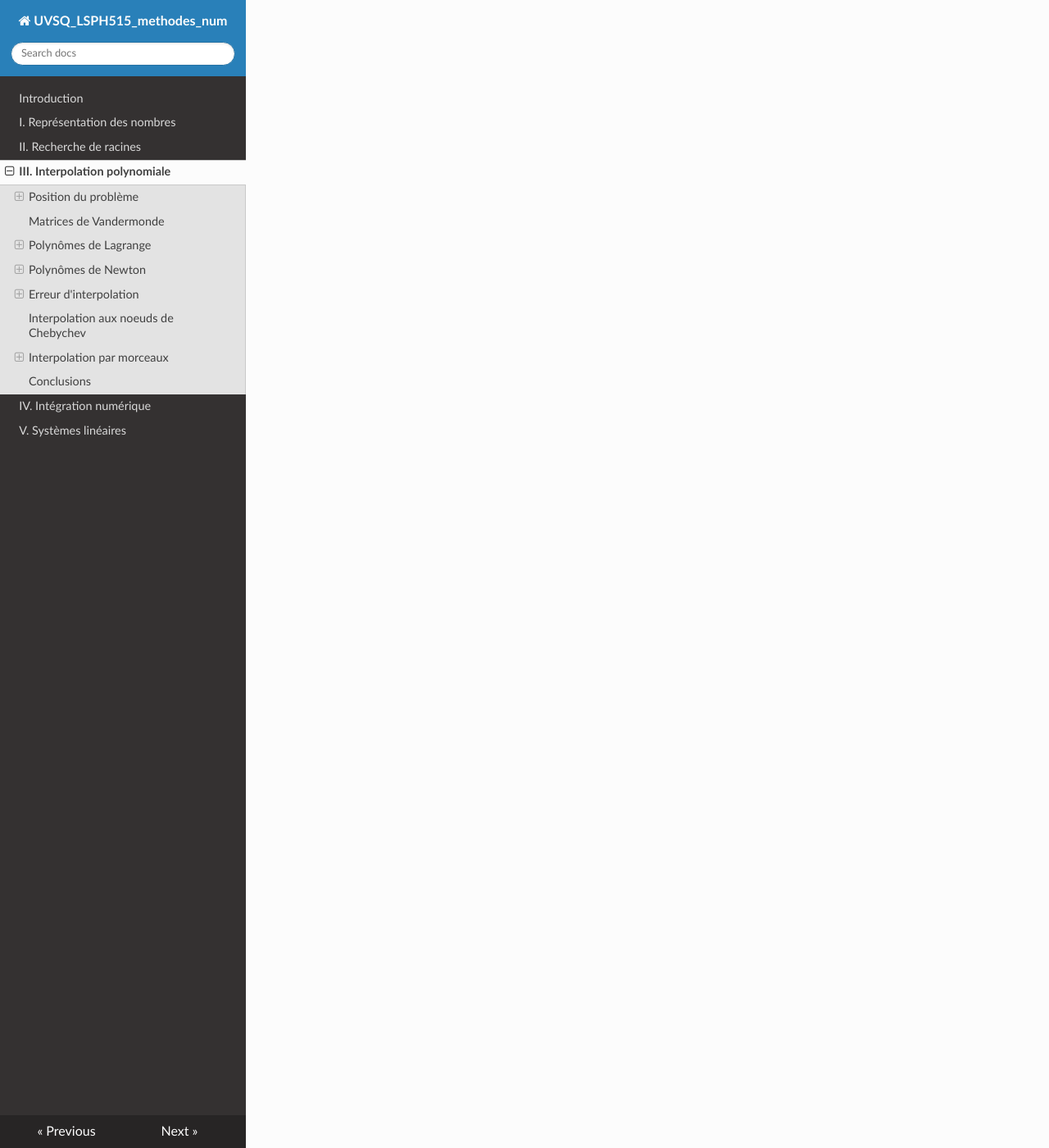
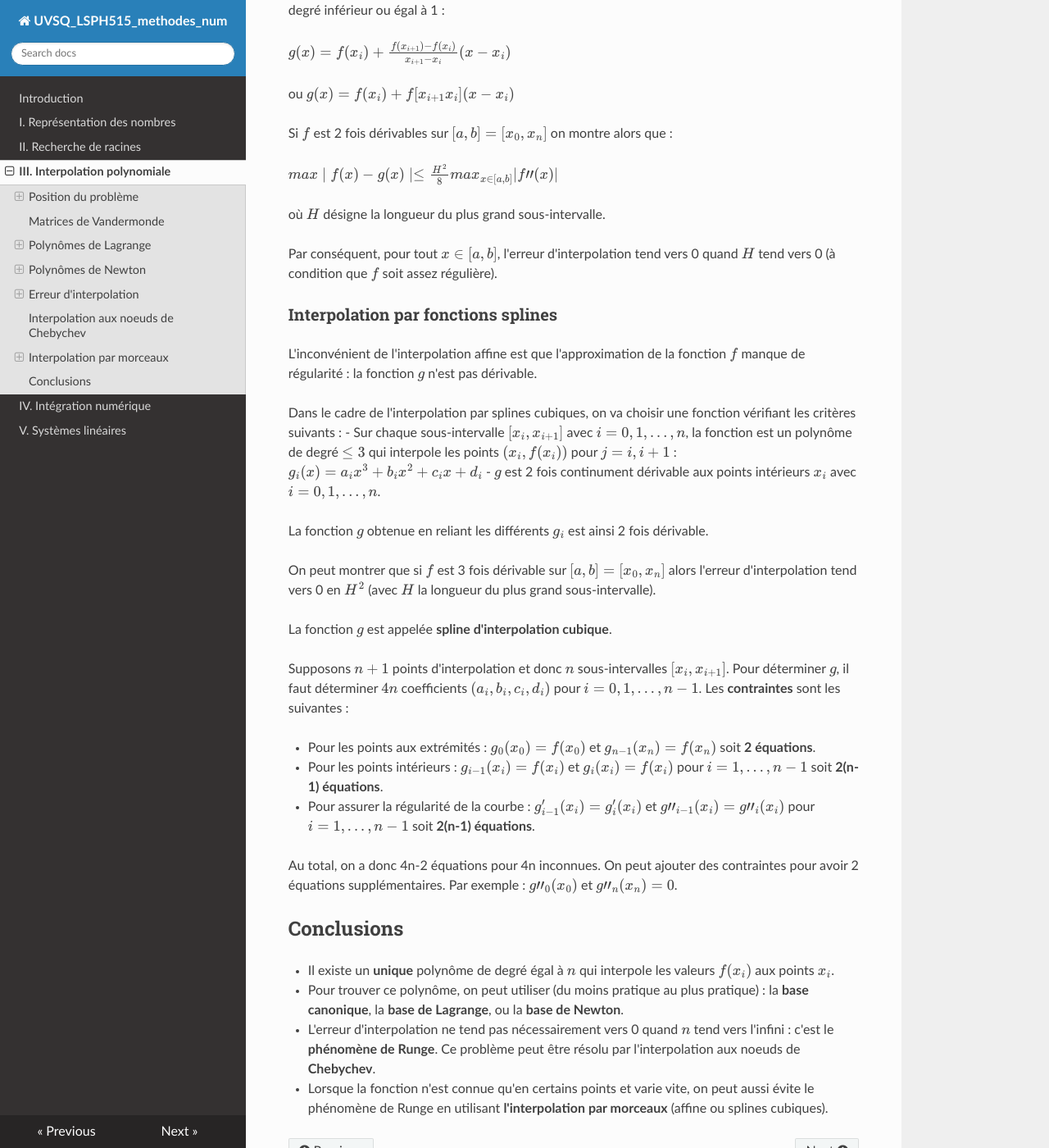
Before and after one commit to NicOudart/UVSQ_LSPH515_methodes_num, an MkDocs documentation site: the page built from docs/Chap3_Interpolation_polynomiale.md, in a window 1280 px wide and 1400 px high, scrolled down 14251 px. Shown: the whole window at 82% size. Built offline with MkDocs 1.6.1, drawn with Linux system fonts in a browser that asks for light colours; nearby versions of some CDN libraries; some of the changed text lies outside the part shown.

Commit message:
- Progress on the Spline interpolation part of Chapter 3.

```diff
--- a/docs/Chap3_Interpolation_polynomiale.md
+++ b/docs/Chap3_Interpolation_polynomiale.md
@@ -458,8 +458,73 @@ On a bien évité le phénomène de Runge.
 
 ## Interpolation par morceaux
 
+L'interpolation polynomiale ne permet pas de correctement interpoler des fonctions qui varient rapidement.
+Il faudrait des polynômes de degré élevé, ce qui entrainerait des oscillations.
+
+|Idée|
+|:-|
+|Pour éviter les oscillations, on peut utiliser **l'interpolation par morceaux avec des polynômes de degré faible** :|
+|- Des fonctions affines : **interpolation affine** ou **linéaire composite**.|
+|- Des fonctions splines cubiques : **interpolation par splines cubiques**.|
+
+|Principe|
+|:-|
+|Etant donnée une distribution de points $a=x_0<x_1<...<x_n=b$,|
+|on construit une approximation polynomiale de la fonction $f$ sur chaque sous-intervalle $[x_i,x_{i+1}]$ $(i=0,1,...,n-1)$.|
+|On obtient ainsi une fonction $g$ telle que $g(x_i) = f(x_i)$ pour $i=0,1,2,...,n$ :|
+|- Si $g$ est de degré 0 ou 1 : ligne brisée (interpolation affine).|
+|- Si $g$ est de degré >1 : le choix n'est plus unique, et on ajoute des conditions de régularité aux noeuds pour que $g$ soit continument dérivable en ces points.|
+
 ### Interpolation affine
+
+Sur chaque sous-intervalle $[x_i,x_{i+1}]$ avec $i=0,1,...,n-1$, on interpole $f$ par un polynôme de degré inférieur ou égal à 1 :
+
+$g(x) = f(x_i) + \frac{f(x_{i+1})-f(x_i)}{x_{i+1}-x_i} (x-x_i)$
+
+ou $g(x) = f(x_i) + f[x_{i+1} x_i] (x-x_i)$
+
+Si $f$ est 2 fois dérivables sur $[a,b] = [x_0,x_n]$ on montre alors que :
+
+$max \mid f(x)-g(x) \mid \leq \frac{H^2}{8} max_{x \in [a,b]} |f"(x)|$
+
+où $H$ désigne la longueur du plus grand sous-intervalle.
+
+Par conséquent, pour tout $x \in [a,b]$, l'erreur d'interpolation tend vers 0 quand $H$ tend vers 0 (à condition que $f$ soit assez régulière).
 
 ### Interpolation par fonctions splines
 
+L'inconvénient de l'interpolation affine est que l'approximation de la fonction $f$ manque de régularité : la fonction $g$ n'est pas dérivable.
+
+Dans le cadre de l'interpolation par splines cubiques, on va choisir une fonction vérifiant les critères suivants :
+- Sur chaque sous-intervalle $[x_i,x_{i+1}]$ avec $i=0,1,...,n$, la fonction est un polynôme de degré $\leq 3$ qui interpole les points $(x_i,f(x_i))$ pour $j=i,i+1$ : $g_i(x) = a_i x^3 + b_i x^2 + c_i x + d_i$
+- $g$ est 2 fois continument dérivable aux points intérieurs $x_i$ avec $i=0,1,...,n$.
+
+La fonction $g$ obtenue en reliant les différents $g_i$ est ainsi 2 fois dérivable.
+
+On peut montrer que si $f$ est 3 fois dérivable sur $[a,b] = [x_0,x_n]$ alors l'erreur d'interpolation tend vers 0 en $H^2$ (avec $H$ la longueur du plus grand sous-intervalle).
+
+La fonction $g$ est appelée **spline d'interpolation cubique**.
+
+Supposons $n+1$ points d'interpolation et donc $n$ sous-intervalles $[x_i,x_{i+1}]$.
+Pour déterminer $g$, il faut déterminer $4n$ coefficients $(a_i,b_i,c_i,d_i)$ pour $i=0,1,...,n-1$.
+Les **contraintes** sont les suivantes :
+
+- Pour les points aux extrémités : $g_0(x_0) = f(x_0)$ et $g_{n-1}(x_n) = f(x_n)$ soit **2 équations**.
+
+- Pour les points intérieurs : $g_{i-1}(x_i) = f(x_i)$ et $g_i(x_i) = f(x_i)$ pour $i=1,...,n-1$ soit **2(n-1) équations**.
+
+- Pour assurer la régularité de la courbe : $g'_{i-1}(x_i) = g'_i(x_i)$ et $g"_{i-1}(x_i) = g"_i(x_i)$ pour $i=1,...,n-1$ soit **2(n-1) équations**.
+
+Au total, on a donc 4n-2 équations pour 4n inconnues.
+On peut ajouter des contraintes pour avoir 2 équations supplémentaires.
+Par exemple : $g"_0(x_0)$ et $g"_n(x_n)=0$.
+
 ## Conclusions
+
+* Il existe un **unique** polynôme de degré égal à $n$ qui interpole les valeurs $f(x_i)$ aux points $x_i$.
+
+* Pour trouver ce polynôme, on peut utiliser (du moins pratique au plus pratique) : la **base canonique**, la **base de Lagrange**, ou la **base de Newton**.
+
+* L'erreur d'interpolation ne tend pas nécessairement vers 0 quand $n$ tend vers l'infini : c'est le **phénomène de Runge**. Ce problème peut être résolu par l'interpolation aux noeuds de **Chebychev**.
+
+* Lorsque la fonction n'est connue qu'en certains points et varie vite, on peut aussi évite le phénomène de Runge en utilisant **l'interpolation par morceaux** (affine ou splines cubiques).
```
